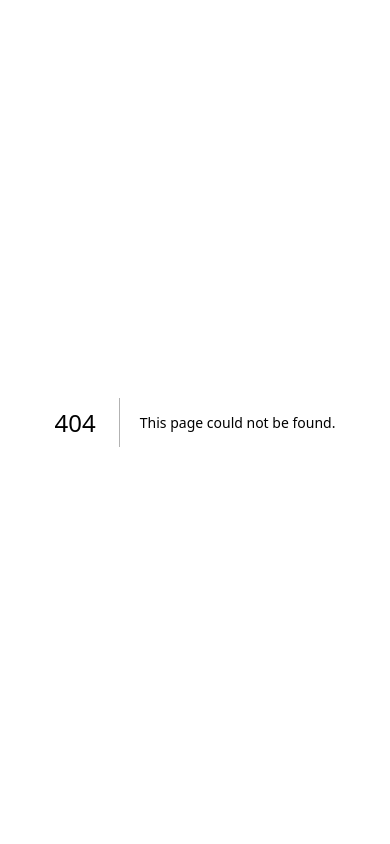
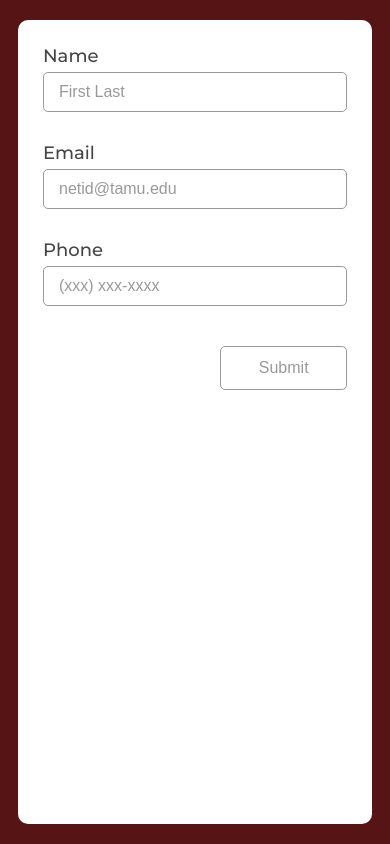
Before and after one commit to TAMU-Formula-SAE-EV/pitcrew, a Next.js app: page /mobile in a window 390 px wide. Before the commit this address had no page. Built offline with nearby package versions, Linux system fonts and the light colour scheme; no server answers.

Commit message:
add mobile screen

```diff
--- /dev/null
+++ b/app/mobile/mobile.module.css
@@ -0,0 +1,103 @@
+:root {
+    --black: #000;
+    --grey: #444;
+    --light-grey: #999;
+    --very-light-grey: #bbb;
+    --white: #FFF;
+    --maroon: #561414;
+}
+
+body{
+    font-family: 'Montserrat', sans-serif;
+    background-color: var(--maroon);
+}
+
+.container{
+    max-width: 100%;
+    height: calc(100vh - 90px);
+    padding: 25px;
+    margin: 20px 10px;
+    border-radius: 10px;
+    background-color: var(--white);
+}
+
+.form{
+    display: flex;
+    flex-direction: column;
+    gap: 30px;
+}
+
+.inputGroup{
+    display: flex;
+    flex-direction: column;
+    gap: 5px;
+}
+
+.inputGroup label{
+    font-weight: 450;
+    font-size: 18px;
+    color: var(--grey);
+}
+
+.inputGroup input{
+    padding: 10px 15px;
+    border: 1px solid var(--light-grey);
+    border-radius: 5px;
+    font-size: 16px;
+    color: var(--grey);
+}
+
+.inputGroup input::placeholder {
+    color: var(--light-grey);
+}
+
+.submitButton[disabled] { /* TODO */
+    background-color: var(--white);
+    color: var(--light-grey);
+    cursor: not-allowed;
+    border: 1px solid var(--light-grey);
+}
+
+.submitButton { /* TODO */
+    width: calc(15vh);
+    background-color: var(--maroon);
+    color: var(--white);
+    padding: 12px;
+    border-radius: 5px;
+    font-size: 16px;
+    margin-top: 10px;
+    margin-left: auto;
+    cursor: pointer;
+    border: none;
+}
+
+.successContent{
+    text-align: center;
+    padding: 40px 20px;
+}
+
+.emoji{
+    font-size: 48px;
+    margin-bottom: 20px;
+    display: block;
+}
+
+.successContent h2{
+    font-size: 24px;
+    margin-bottom: 24px;
+    color: var(--grey);
+}
+
+.successContent p{
+    font-size: 18px;
+    color: var(--grey);
+    margin-bottom: 24px;
+}
+
+.submitAnotherButton{ /* TODO */
+    font-size: 14px;
+    color: var(--light-grey);
+    background: none;
+    border: none;
+    cursor: pointer;
+}
--- /dev/null
+++ b/app/mobile/page.tsx
@@ -0,0 +1,225 @@
+"use client"
+
+import { useState, useEffect } from 'react';
+import { useSession } from "next-auth/react";
+import { useRouter } from "next/navigation";
+import styles from './mobile.module.css';
+
+interface FormData {
+    name: string;
+    phone: string;
+    email: string;
+}
+
+interface FormErrors {
+    name: number;
+    phone: number;
+    email: number;
+}
+
+export default function Mobile() {
+    const { data: session, status } = useSession();
+    const router = useRouter();
+    const [formState, setFormState] = useState<'input' | 'success'>('input');
+    const [formData, setFormData] = useState<FormData>({
+        name: '',
+        phone: '',
+        email: ''
+    });
+    const [formErrors, setFormErrors] = useState<FormErrors>({
+        name: 1,
+        phone: 1,
+        email: 1,
+    });
+
+    /* // commented bc it was bugging for me
+    useEffect(() => {
+        if (status !== 'loading' && !session || !session?.user?.admin) {
+            router.push('/');
+        }
+    }, [session, status, router]);
+
+    if (status === 'loading') {
+        return <p>Loading...</p>;
+    }
+
+    if (!session) {
+        return null;
+    }
+    */
+
+    /* validation funcs */
+    const validateName = (name: string) => {
+        if (!/^[a-zA-Z\s]*$/.test(name)) return 1;
+        return 0;
+    };
+
+    const validatePhone = (phone: string) => {
+        const digitsOnly = phone.replace(/\D/g, '');
+        return digitsOnly.length === 10 ? 0 : 1;
+    };
+
+    const validateEmail = (email: string) => {
+        if (!/^[^\s@]+@[^\s@]+\.[^\s@]+$/.test(email)) return 1;
+        return 0;
+    };
+
+    const formatPhoneNumber = (value: string) => {
+        const numbers = value.replace(/\D/g, '');
+        if (numbers.length <= 3) return numbers;
+        if (numbers.length <= 6) return `(${numbers.slice(0, 3)}) ${numbers.slice(3)}`;
+        return `(${numbers.slice(0, 3)}) ${numbers.slice(3, 6)}-${numbers.slice(6, 10)}`;
+    };
+
+    const isValidForm = () => {
+        return formErrors.name === 0 &&
+               formErrors.phone === 0 &&
+               formErrors.email === 0
+    };
+
+    /* handlers */
+
+    const handleInputChange = (e: React.ChangeEvent<HTMLInputElement>) => {
+        const { name, value } = e.target;
+        let processedValue = value;
+
+        if (name === 'phone') {
+            processedValue = formatPhoneNumber(value);
+        }
+
+        setFormData(prev => ({
+            ...prev,
+            [name]: processedValue
+        }));
+
+        switch (name) {
+            case 'name':
+                setFormErrors(prev => ({ ...prev, name: validateName(processedValue) }));
+                break;
+            case 'phone':
+                setFormErrors(prev => ({ ...prev, phone: validatePhone(processedValue) }));
+                break;
+            case 'email':
+                setFormErrors(prev => ({ ...prev, email: validateEmail(processedValue) }));
+                break;
+        }
+    }
+
+    const handleSubmit = async (e: React.FormEvent) => {
+        e.preventDefault();
+        if (!isValidForm()) {
+            console.error("Invalid Form Data")
+            return;
+        }
+
+        // convert phone to raw numbers
+        const cleanedFormData = {
+            ...formData,
+            phone: formData.phone.replace(/\D/g, '')
+        };
+
+        // TODO: form submitting
+        try {
+            // TODO: check if the applicant already applied
+            const response = await fetch(`/api/applicants/${encodeURIComponent(formData.email)}`);
+            if (response.status === 404) { // email doesn't exist, add new applicant
+            //     const createResponse = await fetch('/api/applicants', {
+            //         method: 'POST',
+            //         headers: {
+            //             'Content-Type': 'application/json',
+            //         },
+            //         body: JSON.stringify({
+            //             ...cleanedFormData,
+            //             starred: true
+            //         }),
+            //     });
+
+            //     if (!createResponse.ok) {
+            //         throw new Error('Failed to create new applicant');
+            //     }
+
+            } else {
+                // TODO: email DOES exist, star the existing applicant
+            }
+
+
+
+            setFormState('success');
+        } catch (error) {
+            console.error('Error submitting form:', error);
+        }
+    };
+
+    /* page returns */
+
+    // successful submit
+    if (formState === 'success') {
+        return (
+            <div className={styles.container}>
+                <div className={styles.successContent}>
+                    <span role="img" aria-label="celebration" className={styles.emoji}>
+                        🎉
+                    </span>
+                    <h2>Thank you, {formData.name.split(' ')[0]}!</h2>
+                    <p>We're looking forward to reviewing your application.</p>
+                    <button
+                        className={styles.submitAnotherButton}
+                        onClick={() => {
+                            setFormState('input');
+                            setFormData({ name: '', phone: '', email: '' });
+                            setFormErrors({ name: 1, phone: 1, email: 1 });
+                        }}>
+                        <i>Submit another form</i>
+                    </button>
+                </div>
+            </div>
+        );
+    }
+
+    // form
+    return (
+        <div className={styles.container}>
+            <form onSubmit={handleSubmit} className={styles.form}>
+                <div className={styles.inputGroup}>
+                    <label htmlFor="name">Name</label>
+                    <input
+                        type="text"
+                        id="name"
+                        name="name"
+                        placeholder="First Last"
+                        value={formData.name}
+                        onChange={handleInputChange}/>
+                </div>
+
+                <div className={styles.inputGroup}>
+                    <label htmlFor="email">Email</label>
+                    <input
+                        type="email"
+                        id="email"
+                        name="email"
+                        placeholder="netid@tamu.edu"
+                        value={formData.email}
+                        onChange={handleInputChange}/>
+                </div>
+
+                <div className={styles.inputGroup}>
+                    <label htmlFor="phone">Phone</label>
+                    <input
+                        type="tel"
+                        id="phone"
+                        name="phone"
+                        placeholder="(xxx) xxx-xxxx"
+                        value={formData.phone}
+                        onChange={handleInputChange}/>
+                </div>
+
+                <button
+                    type="submit"
+                    className={`${styles.submitButton} ${!isValidForm() ? styles.submitButtonDisabled : ''}`}
+                    disabled={!isValidForm()}>
+                    Submit
+                </button>
+            </form>
+        </div>
+    );
+}
```
